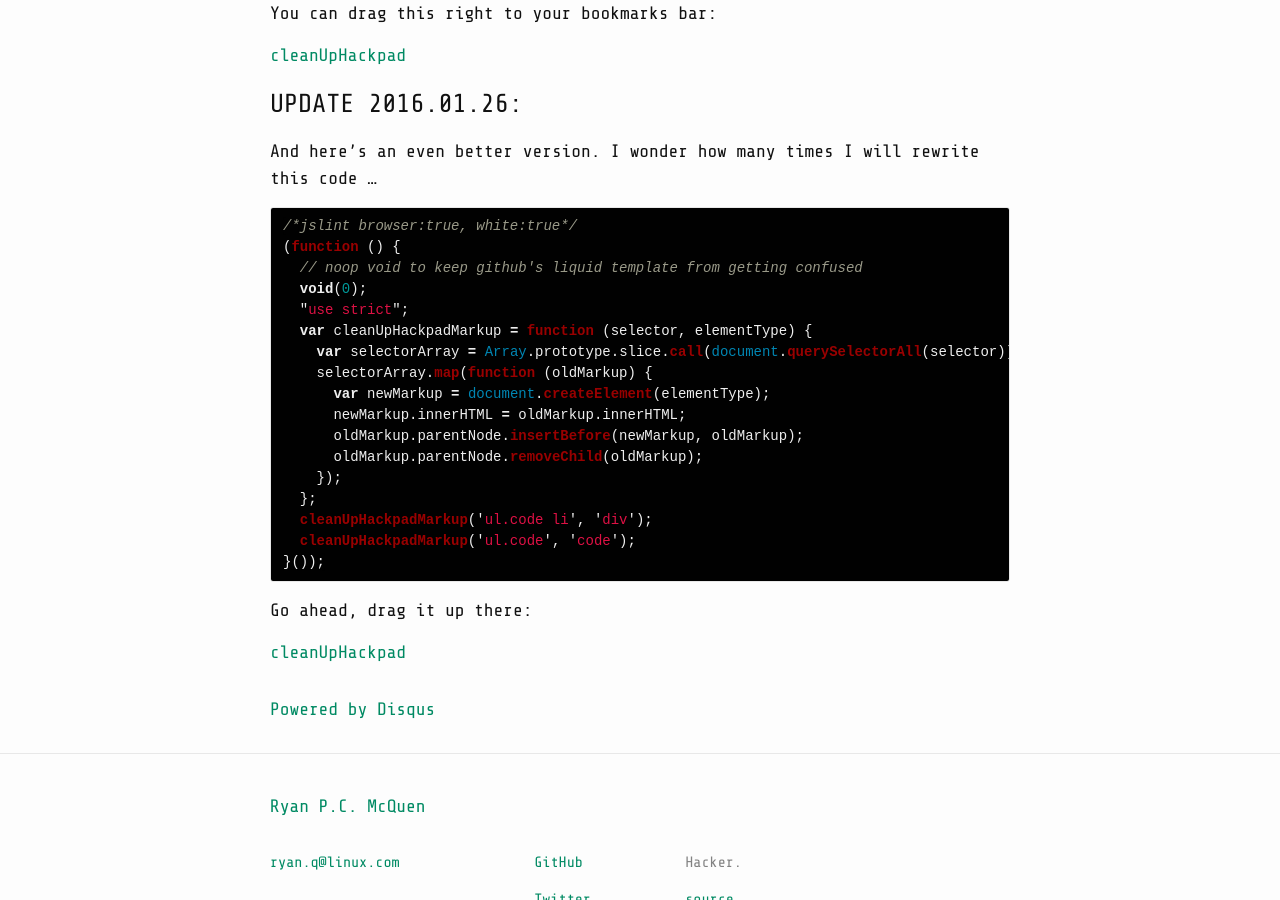
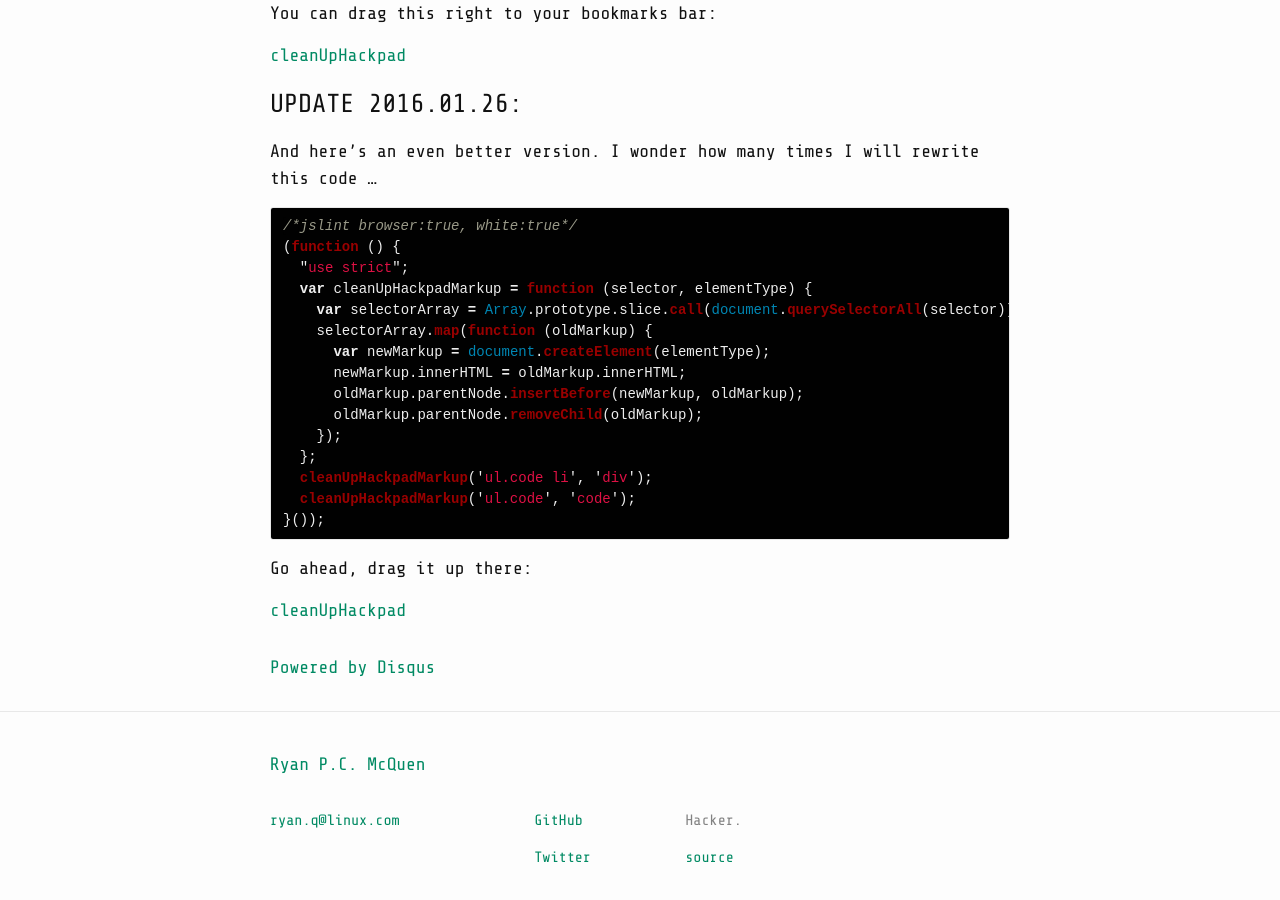
Before and after one commit to ryanpcmcquen/ryanpcmcquen.github.io, a Jekyll site: the page built from _posts/2015-10-20-fix-hackpad-printing.md, in a window 1280 px wide and 900 px high, scrolled down 2996 px. Built offline with Jekyll 4.4.1, drawn with Linux system fonts in a browser that asks for light colours; comment, search, counter and statistics services are not loaded.

Commit message:
LIFESAVER => {% raw %} {%22foo {% endraw %}

```diff
--- a/_posts/2015-10-20-fix-hackpad-printing.md
+++ b/_posts/2015-10-20-fix-hackpad-printing.md
@@ -85,8 +85,6 @@
 {% highlight javascript %}
 /*jslint browser:true, white:true*/
 (function () {
-  // noop void to keep github's liquid template from getting confused
-  void(0);
   "use strict";
   var cleanUpHackpadMarkup = function (selector, elementType) {
     var selectorArray = Array.prototype.slice.call(document.querySelectorAll(selector));
@@ -104,4 +102,6 @@
 
 Go ahead, drag it up there:
 
-<a href="javascript:void%20function(){(function(){var%20e=function(e,n){var%20o=Array.prototype.slice.call(document.querySelectorAll(e));o.map(function(e){var%20o=document.createElement(n);o.innerHTML=e.innerHTML,e.parentNode.insertBefore(o,e),e.parentNode.removeChild(e)})};e(%22ul.code%20li%22,%22div%22),e(%22ul.code%22,%22code%22)})()}();">cleanUpHackpad</a>
+{% raw %}
+<a href="javascript:void%20function(){(function(){%22use%20strict%22;var%20e=function(e,n){var%20o=Array.prototype.slice.call(document.querySelectorAll(e));o.map(function(e){var%20o=document.createElement(n);o.innerHTML=e.innerHTML,e.parentNode.insertBefore(o,e),e.parentNode.removeChild(e)})};e(%22ul.code%20li%22,%22div%22),e(%22ul.code%22,%22code%22)})()}();">cleanUpHackpad</a>
+{% endraw %}
```
